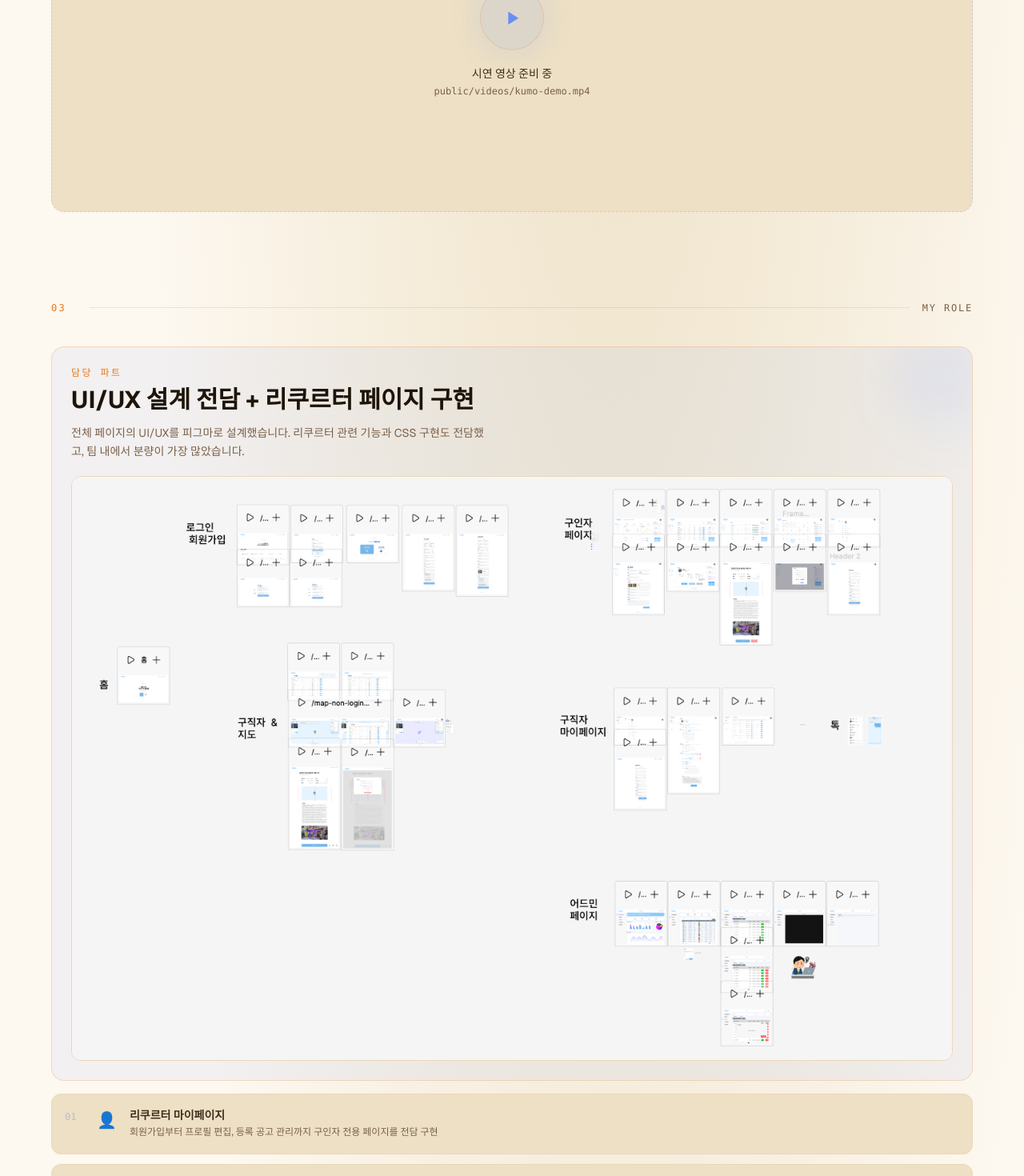
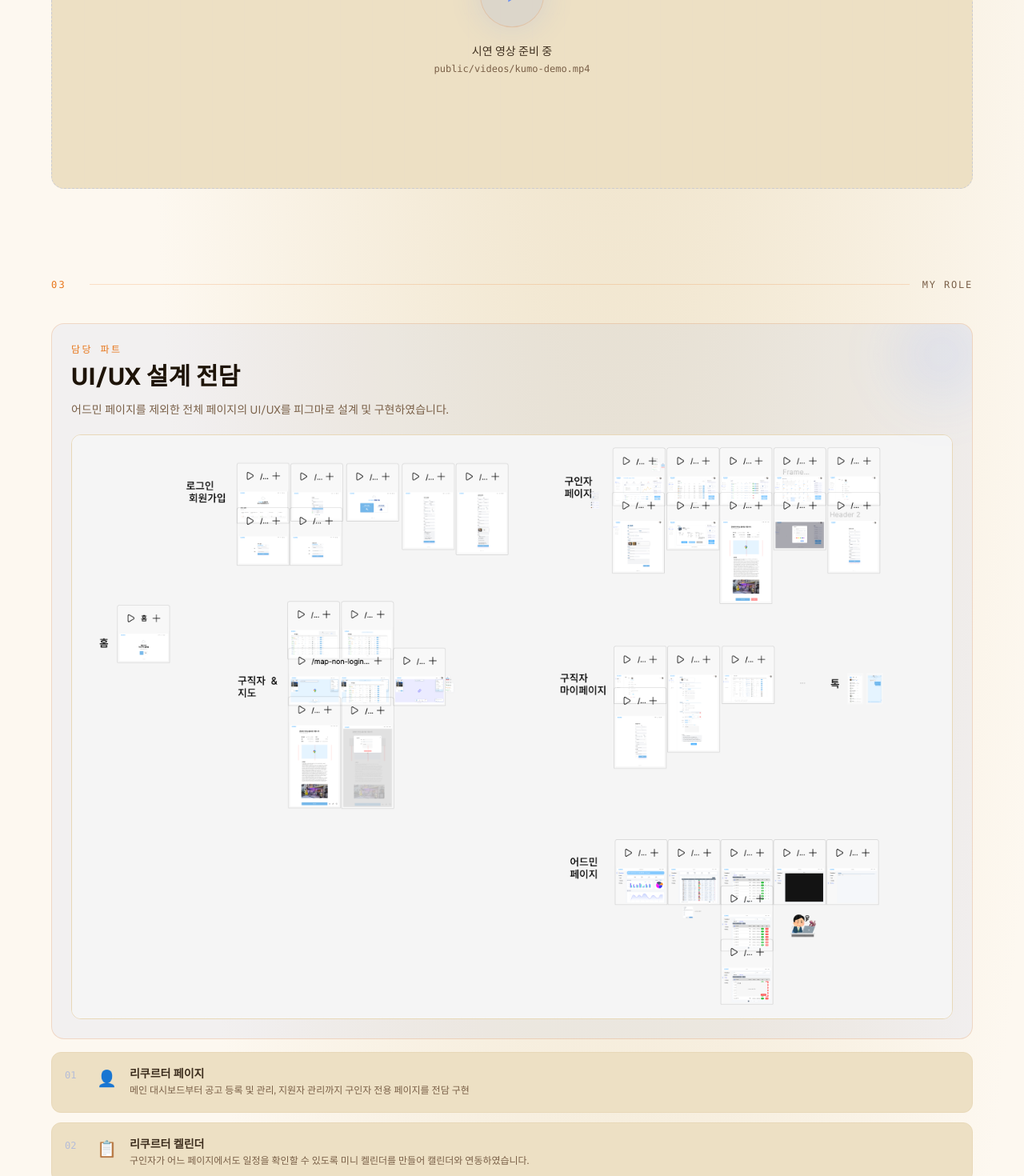
Before and after one commit to wanudesu/project-luna, a Next.js app: page /kumo in a window 1280 px wide. Shown: the part 1330-2800 px from the top of the page at 80% size. Built offline with nearby package versions, Linux system fonts and the light colour scheme.

Commit message:
content: update my role section with figma image and refined feature list

```diff
--- a/src/components/home/AboutSection.tsx
+++ b/src/components/home/AboutSection.tsx
@@ -117,9 +117,10 @@ export function AboutSection() {
               className="leading-relaxed"
               style={{ color: "var(--color-text-muted)" }}
             >
-              아직 배우는 중이지만, 모르면 찾아보고 납득이 될 때까지 파고드는
-              편이에요.
-              {<br />}이 포트폴리오도 그렇게 만들었어요.
+              한국에서 일본 취업을 준비 중인 23살 프론트엔드 개발자
+              지망생입니다.
+              {<br />}현재 Smart Cloud IT Master 48기에서 웹 개발과 일본어를
+              함께 공부하고 있어요.
             </p>
 
             {/* ── 경력 타임라인 ── */}
--- a/src/components/home/HeroSection.tsx
+++ b/src/components/home/HeroSection.tsx
@@ -153,7 +153,7 @@ export function HeroSection() {
             >
               디테일에 집착하는{" "}
               <span style={{ color: "var(--color-text)", fontWeight: 500 }}>
-                UI/UX 엔지니어 지망생
+                프론트엔드 개발자 지망생
               </span>
               <br />
               아직 배우는 중이지만, 방향은 분명합니다.
--- a/src/components/kumo/KumoSection.tsx
+++ b/src/components/kumo/KumoSection.tsx
@@ -61,23 +61,18 @@ const TECH_STACK = [
 const MY_FEATURES = [
   {
     icon: "👤",
-    title: "리쿠르터 마이페이지",
-    desc: "회원가입부터 프로필 편집, 등록 공고 관리까지 구인자 전용 페이지를 전담 구현",
+    title: "리쿠르터 페이지",
+    desc: "메인 대시보드부터 공고 등록 및 관리, 지원자 관리까지 구인자 전용 페이지를 전담 구현",
   },
   {
     icon: "📋",
-    title: "공고 등록 / 수정 / 삭제",
-    desc: "구인자가 직접 채용 공고를 작성하고 관리할 수 있는 CRUD 기능 전체 구현",
+    title: "리쿠르터 켈린더",
+    desc: "구인자가 어느 페이지에서도 일정을 확인할 수 있도록 미니 켈린더를 만들어 캘린더와 연동하였습니다.",
   },
   {
-    icon: "📌",
-    title: "공고 상세 페이지",
-    desc: "지도에서 선택한 공고의 상세 정보를 보여주는 바텀시트 및 상세 뷰 구현",
-  },
-  {
-    icon: "💬",
-    title: "채팅 연동",
-    desc: "STOMP/WebSocket 기반의 실시간 1:1 채팅방을 리쿠르터 페이지와 연결",
+    icon: "🌓",
+    title: "테마 플리커 방지",
+    desc: "다크/라이트 모드 전환 시 발생하는 깜빡임 현상을 직접 발견하고 해결했습니다.",
   },
 ];
 
@@ -429,11 +424,11 @@ const VIDEO_SRC = "/videos/kumo-demo.mp4";
 // ━━━━━━━━━━━━━━━━━━━━━━━━━━━━━━━━━━━━━━━━━━━
 const CHAPTERS = [
   { label: "홈", time: 0 },
-  { label: "로그인 / 회원가입", time: 20 },
-  { label: "리쿠르터 페이지", time: 105 },
-  { label: "메인 지도 화면", time: 150 },
-  { label: "합격처리 & 스케줄 등록", time: 200 },
-  { label: "어드민 페이지", time: 290 },
+  { label: "로그인 / 회원가입", time: 9 },
+  { label: "리쿠르터 페이지", time: 78 },
+  { label: "메인 지도 화면", time: 168 },
+  { label: "스케줄 등록", time: 244 },
+  { label: "어드민 페이지", time: 270 },
 ];
 
 function DemoSection() {
@@ -669,8 +664,8 @@ function OverviewSection() {
         className="text-luna-mist text-base md:text-lg leading-relaxed max-w-[640px] mb-12"
       >
         구직자가 지도를 보며 주변 일자리를 탐색하고, 구인자에게 실시간으로
-        연락할 수 있는 플랫폼입니다. 한국어와 일본어를 동시에 지원하여 일본 현지
-        취업을 노리는 한국인 구직자를 주 타겟으로 설계했습니다.
+        연락할 수 있는 플랫폼입니다. 한일 양국의 구직자, 구인자를 주 타겟으로
+        설계했습니다.
       </motion.p>
 
       <motion.div
@@ -751,14 +746,14 @@ function RoleSection() {
           className="text-2xl md:text-3xl font-bold text-luna-glow mb-3"
           style={{ fontFamily: "var(--font-geist-sans)" }}
         >
-          UI/UX 설계 전담 + 리쿠르터 페이지 구현
+          UI/UX 설계 전담
         </h3>
         <p
           className="text-sm leading-relaxed max-w-[520px] mb-5"
           style={{ color: "var(--color-text-muted)" }}
         >
-          전체 페이지의 UI/UX를 피그마로 설계했습니다. 리쿠르터 관련 기능과 CSS
-          구현도 전담했고, 팀 내에서 분량이 가장 많았습니다.
+          어드민 페이지를 제외한 전체 페이지의 UI/UX를 피그마로 설계 및
+          구현하였습니다.
         </p>
 
         {/* 피그마 캡처 이미지 */}
```
